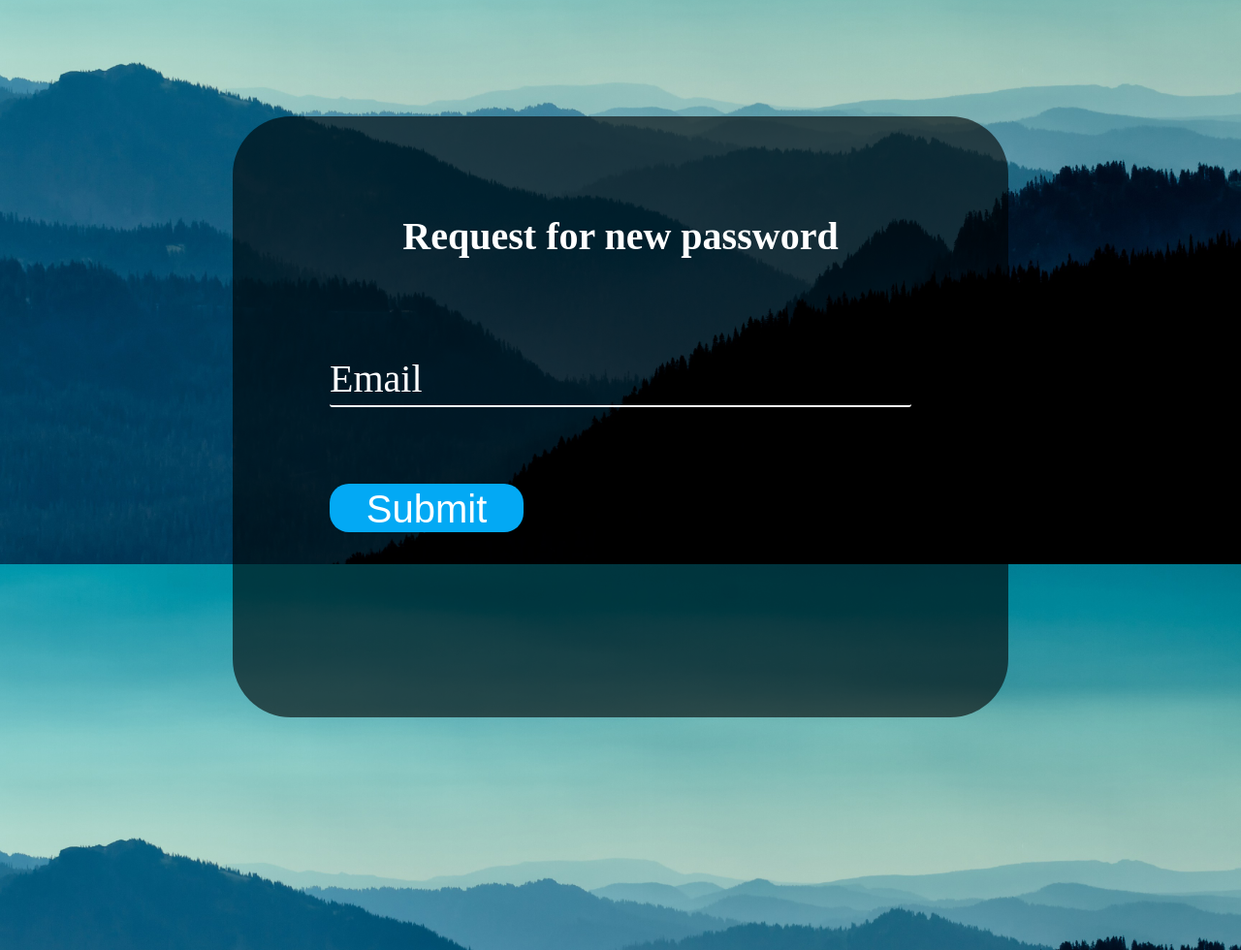
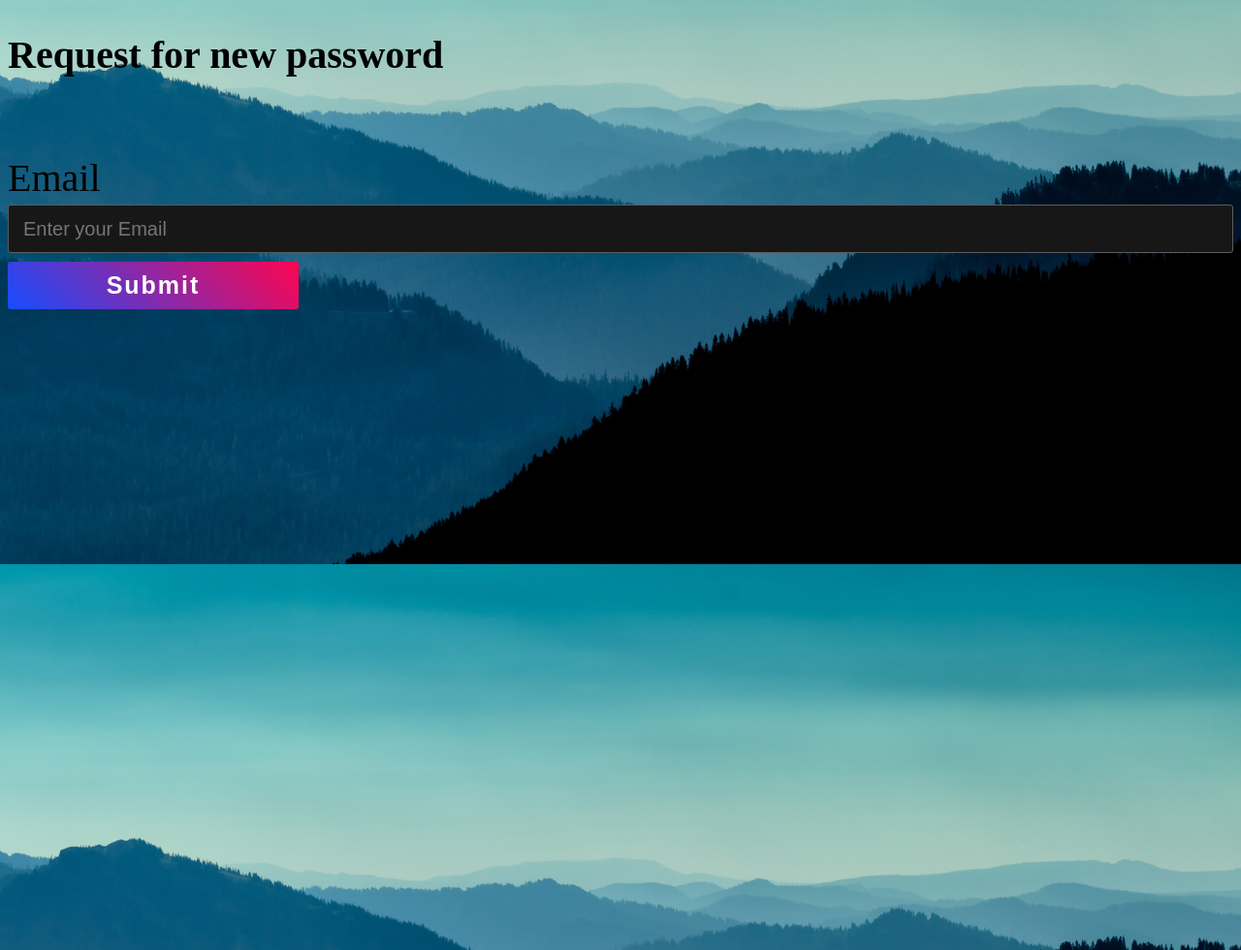
Before and after one commit to decodeapocalypse/Rubix-22-43-decodeapocalypse, a Django app: template email_auth_project/auapp/templates/user_np.html in a window 1280 px wide. Shown: the part 218-1198 px from the top of the page at 97% size. Run offline with Django 3.2, Linux system fonts and the light colour scheme; the template is opened without the code that fills it, so the values that code supplies are empty.

Commit message:
updates done

```diff
--- a/email_auth_project/auapp/templates/user_np.html
+++ b/email_auth_project/auapp/templates/user_np.html
@@ -1,18 +1,23 @@
 {% extends 'base.html' %}
 {% block title %} {% endblock %}
 {% block content %}
-<div class="box">
-	<h2>Request for new password</h2>
-	<form method="POST">
-	{% csrf_token %}
-		<div class="inputBox" id="nav">
-      			<input type="email" name="un" required onkeyup="this.setAttribute('value', this.value);" value="">
-      			<label>Email</label>
-    		</div>
-    		<input type="submit" value="Submit">
-		<br>
-		<br>
-		<p style="color:white">{{ msg }}</p>
-	</form>
+<div class="newpasspage">
+	<div class="newpasscontainer">
+
+		<form method="POST">
+			<h2 class= "newpasstext">Request for new password</h2></br>
+		{% csrf_token %}
+			<div class="newpassform">
+				<!-- <label>Email</label> -->
+				<div class="newpasstext">Email</div>
+					<input type="email" name="un" placeholder="Enter your Email" class="newpasslist" required onkeyup="this.setAttribute('value', this.value);" value="">
+
+				</div>
+				<!-- <input type="submit" value="Submit"> -->
+				<button class="newpassbtn" input type="submit" value="Submit">Submit</button>
+			<p style="color:rgb(0, 0, 0)">{{ msg }}</p>
+		</form>
+	</div>
 </div>
+
 {% endblock %}
```
